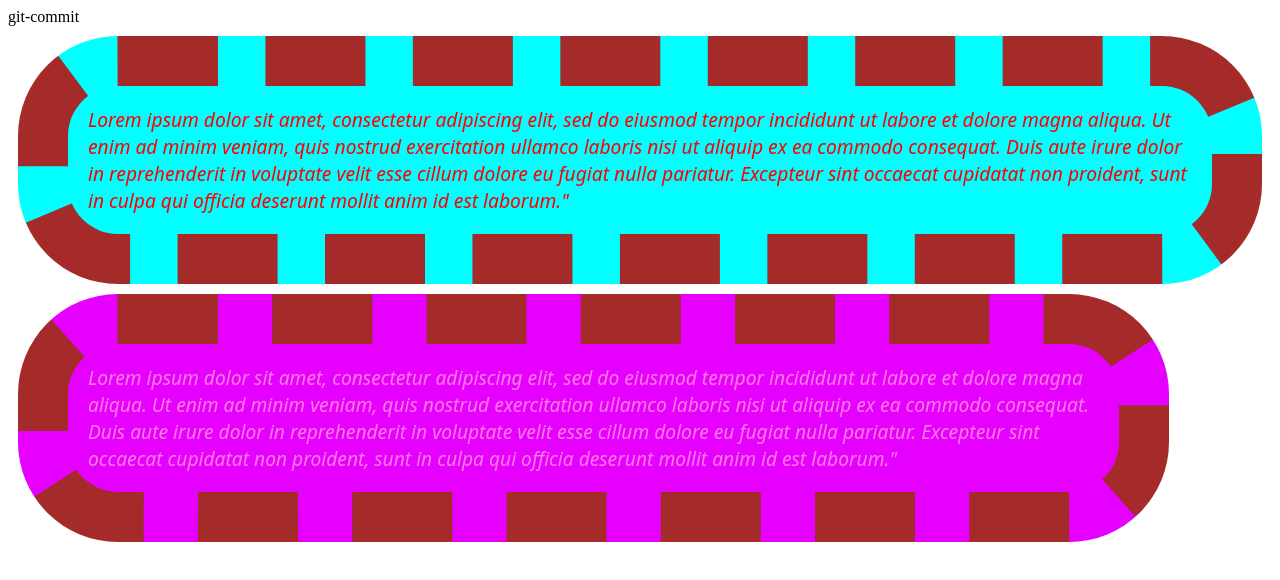
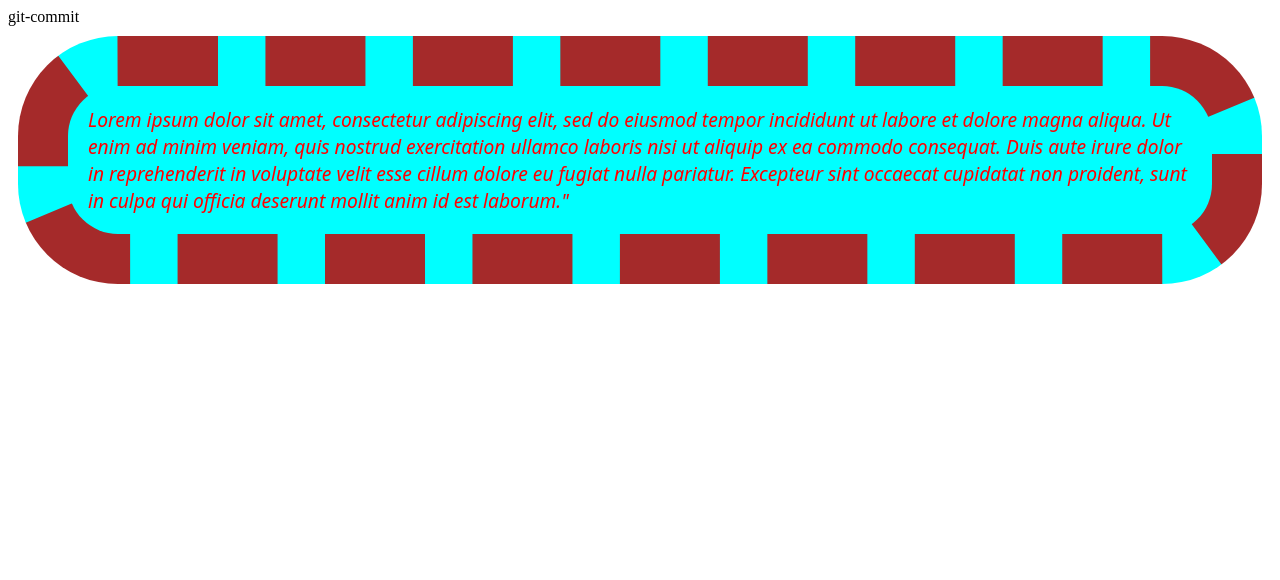
Before and after one commit to Kavin-Kaarthik/k, a plain HTML site: page index.html in a window 1280 px wide. Drawn offline with Linux system fonts and the light colour scheme.

Commit message:
new save

```diff
--- a/index.html
+++ b/index.html
@@ -15,8 +15,6 @@
         Lorem ipsum dolor sit amet, consectetur adipiscing elit, sed do eiusmod tempor incididunt ut labore et dolore magna aliqua. Ut enim ad minim veniam, quis nostrud exercitation ullamco laboris nisi ut aliquip ex ea commodo consequat. Duis aute irure dolor in reprehenderit in voluptate velit esse cillum dolore eu fugiat nulla pariatur. Excepteur sint occaecat cupidatat non proident, sunt in culpa qui officia deserunt mollit anim id est laborum."
        </p>
 
-       <p class="p2">
-        Lorem ipsum dolor sit amet, consectetur adipiscing elit, sed do eiusmod tempor incididunt ut labore et dolore magna aliqua. Ut enim ad minim veniam, quis nostrud exercitation ullamco laboris nisi ut aliquip ex ea commodo consequat. Duis aute irure dolor in reprehenderit in voluptate velit esse cillum dolore eu fugiat nulla pariatur. Excepteur sint occaecat cupidatat non proident, sunt in culpa qui officia deserunt mollit anim id est laborum."
-       </p>
+
     </body>
 </html>
```
